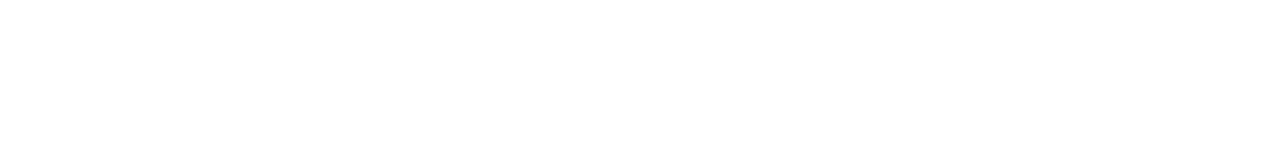
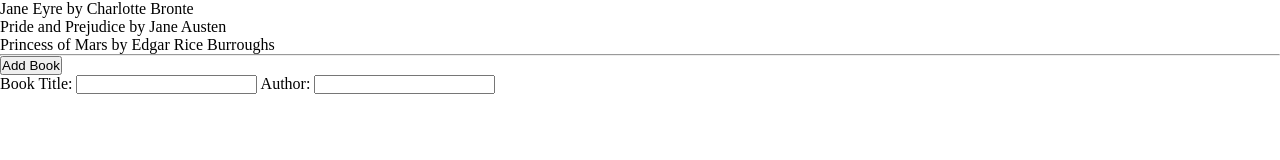
Before and after one commit to Danelle-Gunter/library-app, a plain HTML site: page index.html in a window 1280 px wide. Drawn offline with Linux system fonts and the light colour scheme.

Commit message:
Simple form and library are on page

```diff
--- a/index.html
+++ b/index.html
@@ -8,7 +8,21 @@
     <title>Library App</title>
 </head>
 <body>
-
+    <main>
+        <div id="book_display"></div>
+        <hr>
+        <button id="add_book">Add Book</button>
+        <section>
+            <form id="library_form">
+                <label for="book_title">Book Title:</label>
+                <input type="text" id="book_title" name="book_title">
+                <label for="book_author">Author:</label>
+                <input type="text" id="book_author" name="book_author">
+                <!-- <label for="read_book">Read book?</label>
+                <input type="checkbox" id="read_book" name="read_book"> -->
+            </form>
+        </section>
+    </main>
     <script src="scripts/script.js"></script>
 </body>
 </html>
--- a/scripts/script.js
+++ b/scripts/script.js
@@ -0,0 +1,40 @@
+let myLibrary = [
+    {
+        "title":"Jane Eyre",
+        "author":"Charlotte Bronte"
+    },
+    {
+        "title":"Pride and Prejudice",
+        "author":"Jane Austen"
+    },
+    {
+        "title":"Princess of Mars",
+        "author":"Edgar Rice Burroughs"
+    }
+];
+
+function Book(title, author) {
+    this.title = title;
+    this.author = author;
+}
+
+function addBookToLibrary() {
+    let bookTitle = document.querySelector('#book_title');
+    let bookAuthor = document.querySelector('#book_author');
+
+    let book = new Book(bookTitle, bookAuthor);
+
+    myLibrary.push(book);
+}
+
+function displayLibrary(array) {
+    const bookDisplay = document.querySelector('#book_display');
+
+    myLibrary.forEach((book) => {
+        const item = document.createElement('p');
+        item.textContent = `${book.title} by ${book.author}`;
+        bookDisplay.appendChild(item);
+    });
+}
+
+displayLibrary();
```
